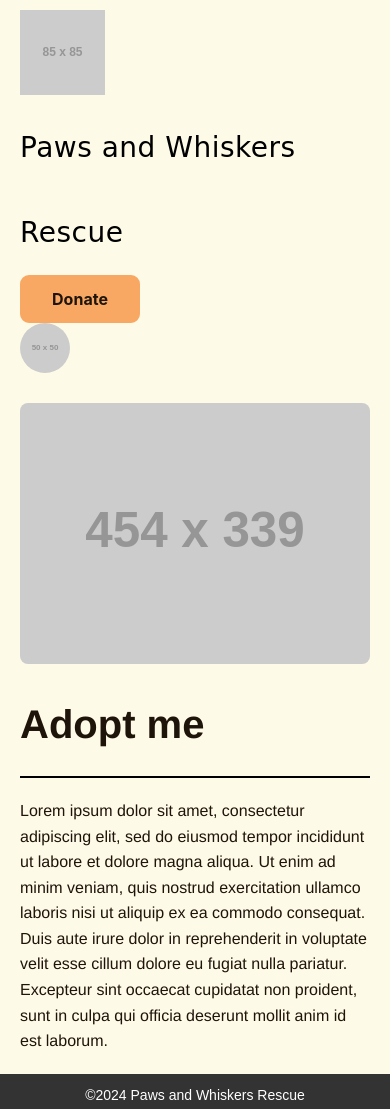
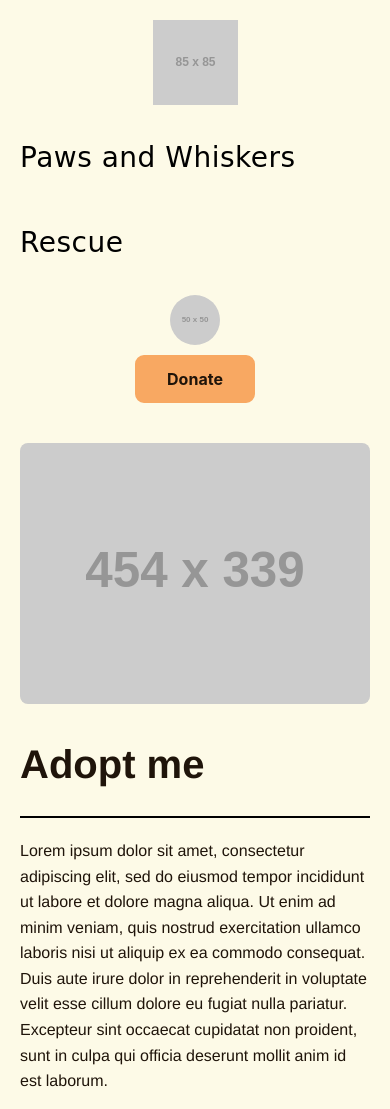
Before and after one commit to atamburino/proposal-profile, a plain HTML site: page index.html in a window 390 px wide. Shown: the top 1109 px of the page. Drawn offline with Linux system fonts and the light colour scheme; placeholder pictures from the web are drawn by us.

Commit message:
dropped flexbox items in my css?

```diff
--- a/index.html
+++ b/index.html
@@ -17,14 +17,15 @@
             <h2 class="paws-and-whiskers-rescue">
                 Paws and Whiskers Rescue
             </h2>
+
             <!-- TODO: Add navigation links via Handburger -->
             <!-- <a href="index.html">Who We Are</a>
             <a href="index.html">Pet Care</a>
             <a href="index.html">Shop</a>
             <a href="index.html">Contact</a> -->
+
+            <img src="https://placehold.co/50x50" alt="User Avatar" class="avatar">
             <button type="button" class="btn btn-primary">Donate</button>
-            <img src="https://placehold.co/50x50" alt="User Avatar" class="avatar">
-
         </nav>
     </header>
 
--- a/style.css
+++ b/style.css
@@ -22,8 +22,7 @@ body {
 nav {
     background-color: #FDFAE7; /* Background color for the nav area */
     padding: 10px 20px;
-    display: flex;
-    align-items: center;
+    position: relative; /* Establish positioning context */
 }
 
 /* Logo */
@@ -43,7 +42,7 @@ nav img {
     display: inline-block;
     vertical-align: top;
     line-height: 85px; /* Align vertically with the logo */
-    margin-right: auto; /* Allow donate button and avatar to float right */
+    margin-right: auto;
 }
 
 /* Nav Donate button */
@@ -59,7 +58,8 @@ nav img {
     border: 2px solid transparent;
     border-radius: 9px 9px 9px 9px;
     transition: background-color 0.3s ease, border-color 0.3s ease;
-    margin-right: 10px;
+    margin-right: 10px; /* Space between button and the avatar */
+    float: right; /* Float the button to the right */
 }
 
 /* Primary button styles */
@@ -75,27 +75,19 @@ nav img {
 }
 
 /* Avatar styling */
-.avatar-link {
-    position: absolute; /* Position the avatar container */
-    top: 10px; /* Position 10px from the top */
-    right: 20px; /* Position 20px from the right */
-    display: inline-block;
-}
-
 .avatar {
     width: 50px;
     height: 50px;
     border-radius: 50%;
     float: right; /* Float the avatar to the right */
+    margin-top: 10px;
 }
-
 
 /* Main Content Styles */
 main {
     padding: 20px;
     max-width: 1200px;
     margin: 0 auto;
-    padding: 20px;
     background-color: #FDFAE7; /* Background color for the main content */
 }
 
@@ -146,12 +138,14 @@ footer {
         font-size: 28px; /* Adjust font size for readability */
     }
 
-    nav {
-        flex-direction: column;
-        align-items: flex-start;
+    nav img, .btn, .avatar {
+        float: none;
+        display: block;
+        margin: 10px auto;
+        text-align: center;
     }
 
-    nav a {
-        margin-bottom: 10px;
+    nav {
+        text-align: center; /* Center content on smaller screens */
     }
 }
```
